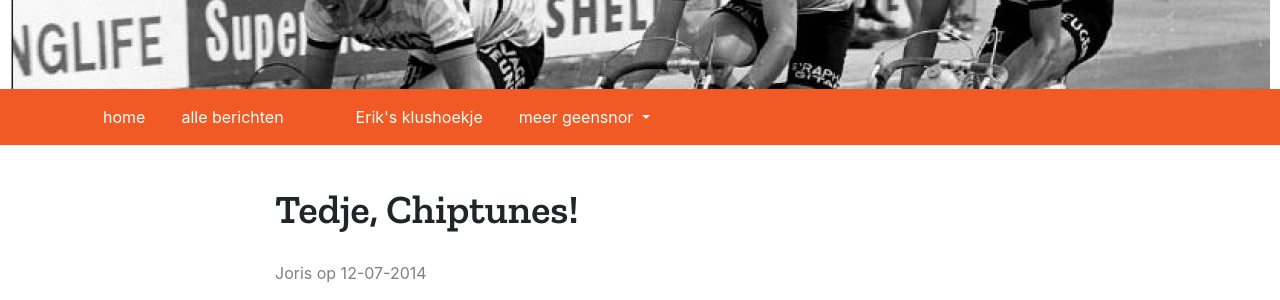
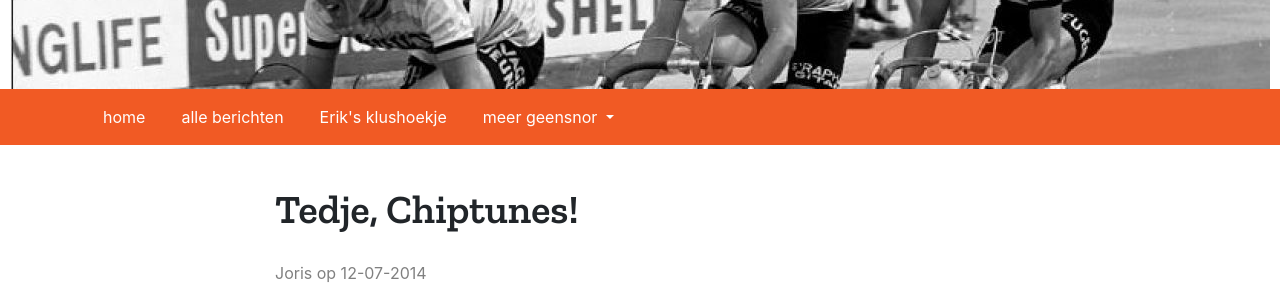
Before and after one commit to geensnor/geensnor.nl, a Jekyll site: the page built from _posts/2014-07-12-tedje-chiptunes.md, in a window 1280 px wide. Shown: the part 151-451 px from the top of the page. Built offline with Jekyll 4.4.1, drawn with Linux system fonts in a browser that asks for light colours.

Commit message:
Update navbar.html

```diff
--- a/_includes/navbar.html
+++ b/_includes/navbar.html
@@ -10,9 +10,11 @@
                     <a class="nav-link" href="/index.html">home</a>
                 </li>
                 {% for page in site.pages %}
+                {% if page.url contains 'pages' %}
                 <li class="nav-item active">
                     <a class="nav-link" href="{{ page.url }}">{{ page.title }}</a>
                 </li>
+                {% endif %}
                 {% endfor %}
                 <li class="nav-item dropdown">
                     <a class="nav-link dropdown-toggle" href="#" id="navbarDropdown" role="button"
```
